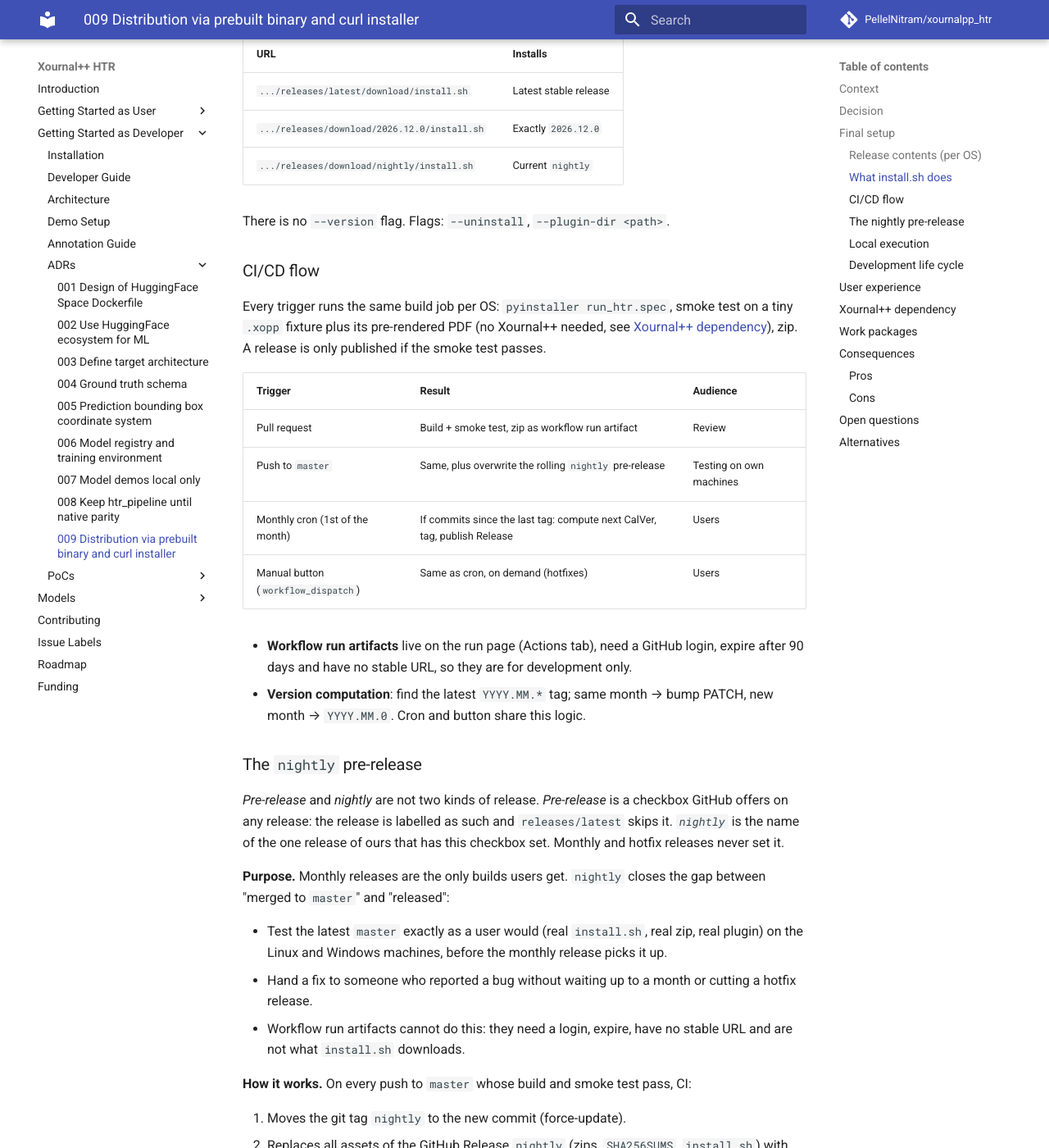
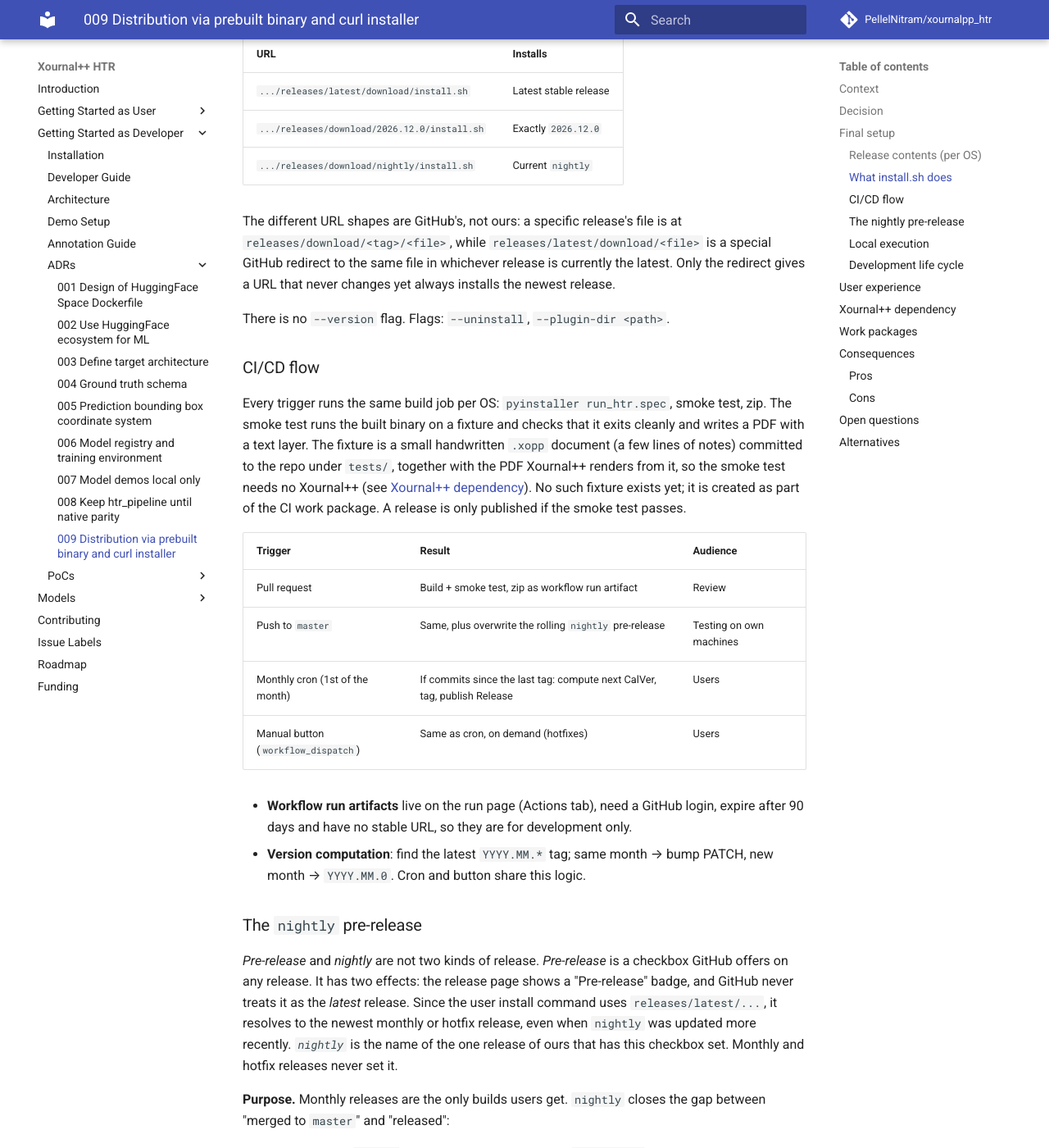
Before and after one commit to PellelNitram/xournalpp_htr, an MkDocs documentation site: the page built from docs/ADRs/009_distribution_via_prebuilt_binary_and_curl_installer.md, in a window 1280 px wide and 1400 px high, scrolled down 2009 px. Shown: the whole window at 82% size. Built offline with MkDocs 1.6.1 and Material for MkDocs 9.7.7, drawn with Linux system fonts in a browser that asks for light colours; comment, search, counter and statistics services are not loaded; some of the changed text lies outside the part shown.

Commit message:
Clarify release URLs, fixture, nightly testing and demo in ADR 009. [CC]

````diff
--- a/docs/ADRs/009_distribution_via_prebuilt_binary_and_curl_installer.md
+++ b/docs/ADRs/009_distribution_via_prebuilt_binary_and_curl_installer.md
@@ -83,13 +83,24 @@ was downloaded from, and the URL alone picks the version:
 | `.../releases/download/2026.12.0/install.sh` | Exactly `2026.12.0` |
 | `.../releases/download/nightly/install.sh` | Current `nightly` |
 
+The different URL shapes are GitHub's, not ours: a specific release's file is
+at `releases/download/<tag>/<file>`, while `releases/latest/download/<file>` is
+a special GitHub redirect to the same file in whichever release is currently
+the latest. Only the redirect gives a URL that never changes yet always
+installs the newest release.
+
 There is no `--version` flag. Flags: `--uninstall`, `--plugin-dir <path>`.
 
 ### CI/CD flow
 
 Every trigger runs the same build job per OS: `pyinstaller run_htr.spec`,
-smoke test on a tiny `.xopp` fixture plus its pre-rendered PDF (no Xournal++
-needed, see [Xournal++ dependency](#xournal-dependency)), zip. A release is only published if the
+smoke test, zip. The smoke test runs the built binary on a fixture and
+checks that it exits cleanly and writes a PDF with a text layer. The fixture
+is a small handwritten `.xopp` document (a few lines of notes) committed to
+the repo under `tests/`, together with the PDF Xournal++ renders from it, so
+the smoke test needs no Xournal++ (see
+[Xournal++ dependency](#xournal-dependency)). No such fixture exists yet; it
+is created as part of the CI work package. A release is only published if the
 smoke test passes.
 
 | Trigger | Result | Audience |
@@ -108,8 +119,11 @@ smoke test passes.
 ### The `nightly` pre-release
 
 *Pre-release* and *nightly* are not two kinds of release. *Pre-release* is a
-checkbox GitHub offers on any release: the release is labelled as such and
-`releases/latest` skips it. *`nightly`* is the name of the one release of ours
+checkbox GitHub offers on any release. It has two effects: the release page
+shows a "Pre-release" badge, and GitHub never treats it as the *latest*
+release. Since the user install command uses `releases/latest/...`, it
+resolves to the newest monthly or hotfix release, even when `nightly` was
+updated more recently. *`nightly`* is the name of the one release of ours
 that has this checkbox set. Monthly and hotfix releases never set it.
 
 **Purpose.** Monthly releases are the only builds users get. `nightly` closes
@@ -176,8 +190,11 @@ merge to master ──► nightly updated ──► test on own Linux/Windows ma
 ```
 
 1. Every merge to `master` updates `nightly`.
-2. `nightly` is installed and used on the Linux and Windows machines; this is
-   where regressions are noticed before users see them.
+2. Every `nightly` build passes the automated smoke test. Manual testing on
+   the Linux and Windows machines is a spot check, not a gate: install
+   `nightly` after risky merges and once in the last days of the month,
+   before the cron releases it. Untested nightlies are fine; the smoke test
+   still guards every release.
 3. On the 1st of the month the cron publishes `YYYY.MM.0` if anything was
    merged since the last release.
 4. If a bug in the current release is serious enough not to wait: fix it,
@@ -242,6 +259,11 @@ run_htr -if notes.xopp --input-pdf /tmp/xyz.pdf -of notes_searchable.pdf
 - Needs a new `--input-pdf` option; without it the CLI keeps calling
   `xournalpp` as today (developer mode, scripts).
 - To verify in a POC: `app.export` produces the same PDF as `xournalpp -p`.
+- **Demo**: the HF Space demo (`scripts/demo.py`) does not use the CLI or the
+  plugin. It calls `utils.export_to_pdf_with_xournalpp` directly, with
+  Xournal++ installed in its Docker image. That function stays, so the demo is
+  unaffected by `--input-pdf` and needs no `--xournalpp` option. Confirm by
+  building and running the demo image after the change.
 
 **Fallback if `app.export` falls short: a configured path.** The binary takes
 `--xournalpp <command>`; the installer detects Xournal++ and writes it into
````
